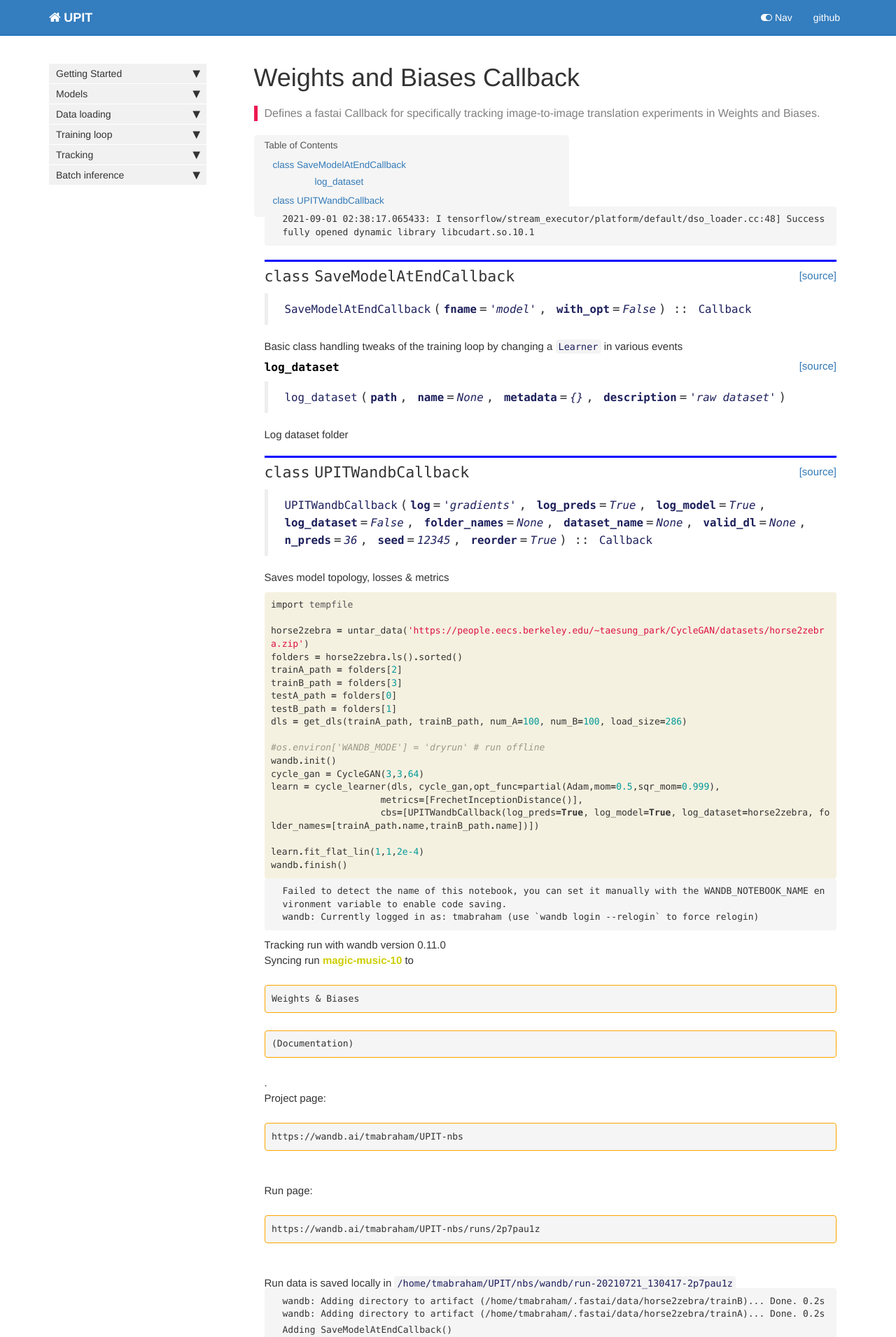
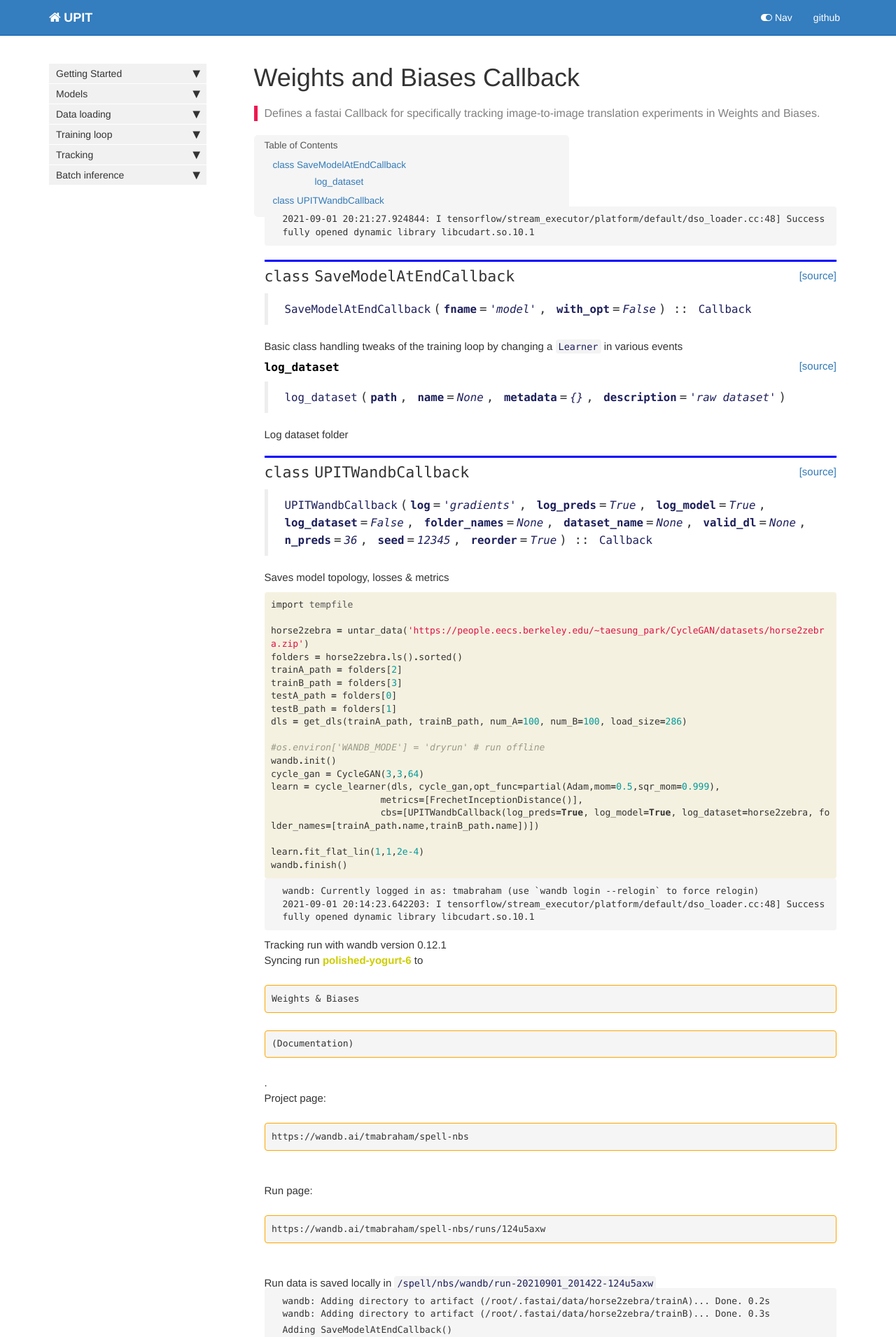
Before and after one commit to tmabraham/UPIT, a Jekyll site: the page built from docs/tracking.wandb.html, in a window 1280 px wide. Shown: the top 1910 px of the page at 70% size. Built offline with Jekyll 4.4.1, drawn with Linux system fonts in a browser that asks for light colours; nearby versions of some CDN libraries; comment, search, counter and statistics services are not loaded; some of the changed text lies outside the part shown.

Commit message:
fix wandb bug, though need to investigate further why the Tensor subclass is remaining

```diff
--- a/docs/tracking.wandb.html
+++ b/docs/tracking.wandb.html
@@ -32,7 +32,7 @@
 <div class="output_area">
 
 <div class="output_subarea output_stream output_stderr output_text">
-<pre>2021-09-01 02:38:17.065433: I tensorflow/stream_executor/platform/default/dso_loader.cc:48] Successfully opened dynamic library libcudart.so.10.1
+<pre>2021-09-01 20:21:27.924844: I tensorflow/stream_executor/platform/default/dso_loader.cc:48] Successfully opened dynamic library libcudart.so.10.1
 </pre>
 </div>
 </div>
@@ -184,8 +184,8 @@
 <div class="output_area">
 
 <div class="output_subarea output_stream output_stderr output_text">
-<pre>Failed to detect the name of this notebook, you can set it manually with the WANDB_NOTEBOOK_NAME environment variable to enable code saving.
-<span class="ansi-blue-intense-fg ansi-bold">wandb</span>: Currently logged in as: <span class="ansi-yellow-fg">tmabraham</span> (use `wandb login --relogin` to force relogin)
+<pre><span class="ansi-blue-intense-fg ansi-bold">wandb</span>: Currently logged in as: <span class="ansi-yellow-fg">tmabraham</span> (use `wandb login --relogin` to force relogin)
+2021-09-01 20:14:23.642203: I tensorflow/stream_executor/platform/default/dso_loader.cc:48] Successfully opened dynamic library libcudart.so.10.1
 </pre>
 </div>
 </div>
@@ -195,11 +195,11 @@
 
 <div class="output_html rendered_html output_subarea ">
 
-                Tracking run with wandb version 0.11.0<br/>
-                Syncing run <strong style="color:#cdcd00">magic-music-10</strong> to <a href="https://wandb.ai" target="_blank">Weights & Biases</a> <a href="https://docs.wandb.com/integrations/jupyter.html" target="_blank">(Documentation)</a>.<br/>
-                Project page: <a href="https://wandb.ai/tmabraham/UPIT-nbs" target="_blank">https://wandb.ai/tmabraham/UPIT-nbs</a><br/>
-                Run page: <a href="https://wandb.ai/tmabraham/UPIT-nbs/runs/2p7pau1z" target="_blank">https://wandb.ai/tmabraham/UPIT-nbs/runs/2p7pau1z</a><br/>
-                Run data is saved locally in <code>/home/tmabraham/UPIT/nbs/wandb/run-20210721_130417-2p7pau1z</code><br/><br/>
+                Tracking run with wandb version 0.12.1<br/>
+                Syncing run <strong style="color:#cdcd00">polished-yogurt-6</strong> to <a href="https://wandb.ai" target="_blank">Weights & Biases</a> <a href="https://docs.wandb.com/integrations/jupyter.html" target="_blank">(Documentation)</a>.<br/>
+                Project page: <a href="https://wandb.ai/tmabraham/spell-nbs" target="_blank">https://wandb.ai/tmabraham/spell-nbs</a><br/>
+                Run page: <a href="https://wandb.ai/tmabraham/spell-nbs/runs/124u5axw" target="_blank">https://wandb.ai/tmabraham/spell-nbs/runs/124u5axw</a><br/>
+                Run data is saved locally in <code>/spell/nbs/wandb/run-20210901_201422-124u5axw</code><br/><br/>
 
 </div>
 
@@ -208,8 +208,8 @@
 <div class="output_area">
 
 <div class="output_subarea output_stream output_stderr output_text">
-<pre><span class="ansi-blue-intense-fg ansi-bold">wandb</span>: Adding directory to artifact (/home/tmabraham/.fastai/data/horse2zebra/trainB)... Done. 0.2s
-<span class="ansi-blue-intense-fg ansi-bold">wandb</span>: Adding directory to artifact (/home/tmabraham/.fastai/data/horse2zebra/trainA)... Done. 0.2s
+<pre><span class="ansi-blue-intense-fg ansi-bold">wandb</span>: Adding directory to artifact (/root/.fastai/data/horse2zebra/trainA)... Done. 0.2s
+<span class="ansi-blue-intense-fg ansi-bold">wandb</span>: Adding directory to artifact (/root/.fastai/data/horse2zebra/trainB)... Done. 0.3s
 </pre>
 </div>
 </div>
@@ -247,31 +247,31 @@
   <tbody>
     <tr>
       <td>0</td>
-      <td>9.879230</td>
-      <td>1.444093</td>
-      <td>1.524779</td>
-      <td>0.429435</td>
-      <td>0.438766</td>
-      <td>3.091165</td>
-      <td>3.212783</td>
-      <td>0.393162</td>
-      <td>0.387987</td>
-      <td>90.660379</td>
-      <td>00:42</td>
+      <td>10.217916</td>
+      <td>1.503999</td>
+      <td>1.580567</td>
+      <td>0.399754</td>
+      <td>0.429108</td>
+      <td>3.183522</td>
+      <td>3.330419</td>
+      <td>0.378100</td>
+      <td>0.381198</td>
+      <td>91.221733</td>
+      <td>02:27</td>
     </tr>
     <tr>
       <td>1</td>
-      <td>8.692904</td>
-      <td>1.143146</td>
-      <td>1.222816</td>
-      <td>0.294051</td>
-      <td>0.298976</td>
-      <td>2.447101</td>
-      <td>2.591481</td>
-      <td>0.257919</td>
-      <td>0.252499</td>
-      <td>92.914931</td>
-      <td>00:40</td>
+      <td>8.887602</td>
+      <td>1.201838</td>
+      <td>1.206192</td>
+      <td>0.297459</td>
+      <td>0.318193</td>
+      <td>2.533871</td>
+      <td>2.611986</td>
+      <td>0.253656</td>
+      <td>0.270657</td>
+      <td>90.616170</td>
+      <td>02:25</td>
     </tr>
   </tbody>
 </table>
@@ -282,7 +282,7 @@
 <div class="output_area">
 
 <div class="output_subarea output_stream output_stderr output_text">
-<pre>/home/tmabraham/anaconda3/lib/python3.7/site-packages/fastprogress/fastprogress.py:74: UserWarning: Your generator is empty.
+<pre>/usr/local/lib/python3.8/dist-packages/fastprogress/fastprogress.py:74: UserWarning: Your generator is empty.
   warn(&#34;Your generator is empty.&#34;)
 </pre>
 </div>
@@ -300,69 +300,7 @@
 
 
 <div class="output_html rendered_html output_subarea ">
-<br/>Waiting for W&B process to finish, PID 2913684<br/>Program ended successfully.
-</div>
-
-</div>
-
-<div class="output_area">
-
-
-<div class="output_html rendered_html output_subarea ">
-Find user logs for this run at: <code>/home/tmabraham/UPIT/nbs/wandb/run-20210721_130417-2p7pau1z/logs/debug.log</code>
-</div>
-
-</div>
-
-<div class="output_area">
-
-
-<div class="output_html rendered_html output_subarea ">
-Find internal logs for this run at: <code>/home/tmabraham/UPIT/nbs/wandb/run-20210721_130417-2p7pau1z/logs/debug-internal.log</code>
-</div>
-
-</div>
-
-<div class="output_area">
-
-
-<div class="output_html rendered_html output_subarea ">
-<h3>Run summary:</h3><br/><style>
-    table.wandb td:nth-child(1) { padding: 0 10px; text-align: right }
-    </style><table class="wandb">
-<tr><td>epoch</td><td>2</td></tr><tr><td>train_loss</td><td>8.6929</td></tr><tr><td>raw_loss</td><td>8.44285</td></tr><tr><td>wd_0</td><td>0.01</td></tr><tr><td>sqr_mom_0</td><td>0.999</td></tr><tr><td>lr_0</td><td>1e-05</td></tr><tr><td>mom_0</td><td>0.5</td></tr><tr><td>eps_0</td><td>1e-05</td></tr><tr><td>_runtime</td><td>92</td></tr><tr><td>_timestamp</td><td>1626897949</td></tr><tr><td>_step</td><td>49</td></tr><tr><td>id_loss_A</td><td>1.14315</td></tr><tr><td>id_loss_B</td><td>1.22282</td></tr><tr><td>gen_loss_A</td><td>0.29405</td></tr><tr><td>gen_loss_B</td><td>0.29898</td></tr><tr><td>cyc_loss_A</td><td>2.4471</td></tr><tr><td>cyc_loss_B</td><td>2.59148</td></tr><tr><td>D_A_loss</td><td>0.25792</td></tr><tr><td>D_B_loss</td><td>0.2525</td></tr><tr><td>frechet_inception_distance</td><td>92.91493</td></tr></table>
-</div>
-
-</div>
-
-<div class="output_area">
-
-
-<div class="output_html rendered_html output_subarea ">
-<h3>Run history:</h3><br/><style>
-    table.wandb td:nth-child(1) { padding: 0 10px; text-align: right }
-    </style><table class="wandb">
-<tr><td>epoch</td><td>▁▁▁▁▂▂▂▂▂▃▃▃▃▃▃▄▄▄▄▄▅▅▅▅▅▅▆▆▆▆▆▆▇▇▇▇▇███</td></tr><tr><td>train_loss</td><td>▇█▇▇▆▆▅▅▄▄▄▄▃▃▃▃▃▂▂▂▂▂▂▂▂▂▂▂▂▂▁▁▁▁▁▁▁▁▁▁</td></tr><tr><td>raw_loss</td><td>▇█▆▆▄▄▃▃▃▃▃▃▂▂▁▂▂▂▃▂▁▃▁▁▂▂▃▁▂▂▁▂▂▁▂▁▂▃▂▂</td></tr><tr><td>wd_0</td><td>▁▁▁▁▁▁▁▁▁▁▁▁▁▁▁▁▁▁▁▁▁▁▁▁▁▁▁▁▁▁▁▁▁▁▁▁▁▁▁▁</td></tr><tr><td>sqr_mom_0</td><td>▁▁▁▁▁▁▁▁▁▁▁▁▁▁▁▁▁▁▁▁▁▁▁▁▁▁▁▁▁▁▁▁▁▁▁▁▁▁▁▁</td></tr><tr><td>lr_0</td><td>██████████████████████▇▇▇▆▆▆▅▅▅▄▄▃▃▃▂▂▂▁</td></tr><tr><td>mom_0</td><td>▁▁▁▁▁▁▁▁▁▁▁▁▁▁▁▁▁▁▁▁▁▁▁▁▁▁▁▁▁▁▁▁▁▁▁▁▁▁▁▁</td></tr><tr><td>eps_0</td><td>▁▁▁▁▁▁▁▁▁▁▁▁▁▁▁▁▁▁▁▁▁▁▁▁▁▁▁▁▁▁▁▁▁▁▁▁▁▁▁▁</td></tr><tr><td>_runtime</td><td>▁▁▁▁▁▁▂▂▂▂▂▂▂▂▂▂▂▃▃▃▅▅▅▅▅▅▅▅▅▅▅▆▆▆▆▆▆▆▆█</td></tr><tr><td>_timestamp</td><td>▁▁▁▁▁▁▂▂▂▂▂▂▂▂▂▂▂▃▃▃▅▅▅▅▅▅▅▅▅▅▅▆▆▆▆▆▆▆▆█</td></tr><tr><td>_step</td><td>▁▁▁▁▂▂▂▂▂▃▃▃▃▃▃▄▄▄▄▄▅▅▅▅▅▅▆▆▆▆▆▆▇▇▇▇▇███</td></tr><tr><td>id_loss_A</td><td>█▁</td></tr><tr><td>id_loss_B</td><td>█▁</td></tr><tr><td>gen_loss_A</td><td>█▁</td></tr><tr><td>gen_loss_B</td><td>█▁</td></tr><tr><td>cyc_loss_A</td><td>█▁</td></tr><tr><td>cyc_loss_B</td><td>█▁</td></tr><tr><td>D_A_loss</td><td>█▁</td></tr><tr><td>D_B_loss</td><td>█▁</td></tr><tr><td>frechet_inception_distance</td><td>▁█</td></tr></table><br/>
-</div>
-
-</div>
-
-<div class="output_area">
-
-
-<div class="output_html rendered_html output_subarea ">
-Synced 6 W&B file(s), 0 media file(s), 1 artifact file(s) and 1 other file(s)
-</div>
-
-</div>
-
-<div class="output_area">
-
-
-<div class="output_html rendered_html output_subarea ">
-
-                    <br/>Synced <strong style="color:#cdcd00">magic-music-10</strong>: <a href="https://wandb.ai/tmabraham/UPIT-nbs/runs/2p7pau1z" target="_blank">https://wandb.ai/tmabraham/UPIT-nbs/runs/2p7pau1z</a><br/>
-
+<br/>Waiting for W&B process to finish, PID 3195<br/>Program ended successfully.
 </div>
 
 </div>
```
Also changed, not shown: 2 other files.
